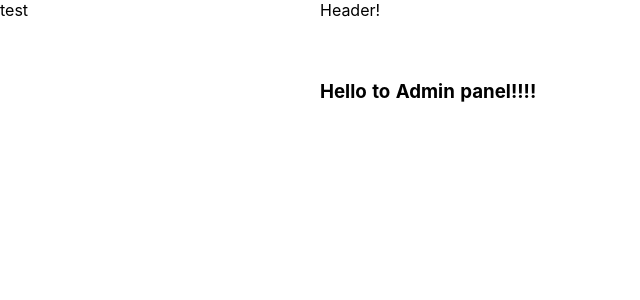
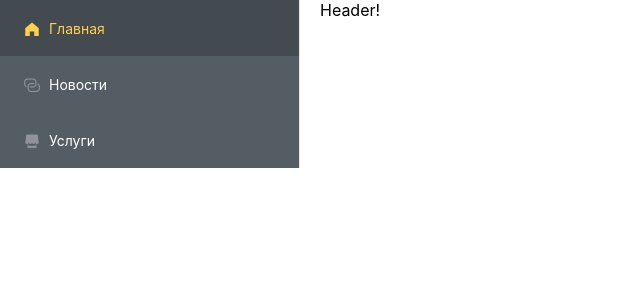
Before and after one commit to Exiragor/fund, a Nuxt app in the folder adminfront/: page / in a window 1280 px wide. Shown: the top 300 px of the page, without its empty margins (0-640 px from the left). Built offline with nearby package versions, Linux system fonts and the light colour scheme; no server answers.

Commit message:
add menu

```diff
--- /dev/null
+++ b/adminfront/components/Navigation/Menu.vue
@@ -0,0 +1,18 @@
+<template>
+  <el-menu background-color="#545c64" text-color="#fff" active-text-color="#ffd04b" :router="true" :default-active="$route.path">
+    <el-menu-item v-for="item in menu" :key="item.link" :index="item.link">
+        <i :class="'el-icon-' + item.icon"></i>
+        <span>{{ item.name }}</span>
+    </el-menu-item>
+  </el-menu>
+</template>
+
+<script>
+  import Menu from '@/resources/menu.json'
+
+  export default {
+    data: () => ({
+      menu: Menu
+    })
+  }
+</script>
--- a/adminfront/layouts/default.vue
+++ b/adminfront/layouts/default.vue
@@ -1,7 +1,7 @@
 <template>
   <el-container>
       <el-aside>
-        test
+        <Menu />
       </el-aside>
     <el-container>
       <el-header>Header!</el-header>
@@ -11,6 +11,15 @@
     </el-container>
   </el-container>
 </template>
+
+<script>
+  import Menu from '@/components/Navigation/Menu';
+
+  export default {
+    components: {Menu},
+    middleware: 'auth',
+  }
+</script>
 
 <style>
 html {
--- a/adminfront/pages/index.vue
+++ b/adminfront/pages/index.vue
@@ -1,9 +1,11 @@
 <template>
-  <div><h1>Hello to Admin panel!!!!</h1></div>
+
 </template>
 
 <script>
   export default {
-    middleware: 'auth'
+    methods: {
+      test: (page) => {console.log(page)}
+    }
   }
 </script>
--- /dev/null
+++ b/adminfront/pages/news/index.vue
@@ -0,0 +1,3 @@
+<template>
+  <h1>Новости</h1>
+</template>
--- /dev/null
+++ b/adminfront/pages/services/index.vue
@@ -0,0 +1,3 @@
+<template>
+  <h1>Услуги</h1>
+</template>
--- /dev/null
+++ b/adminfront/resources/menu.json
@@ -0,0 +1,5 @@
+[
+  { "link": "/", "name": "Главная", "icon": "s-home" },
+  { "link": "/news", "name": "Новости", "icon": "connection" },
+  { "link": "/services", "name": "Услуги", "icon": "s-shop" }
+]
```
